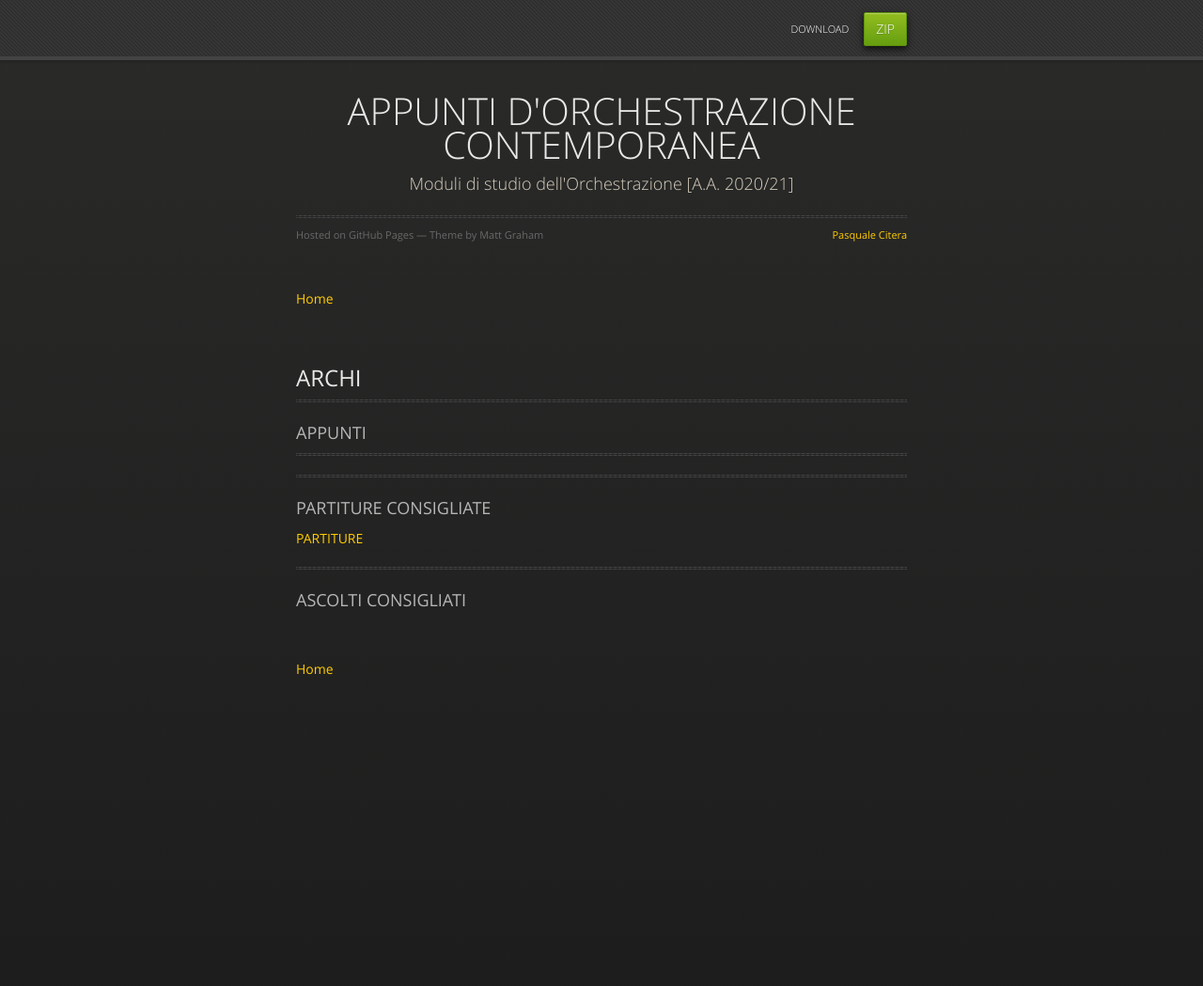
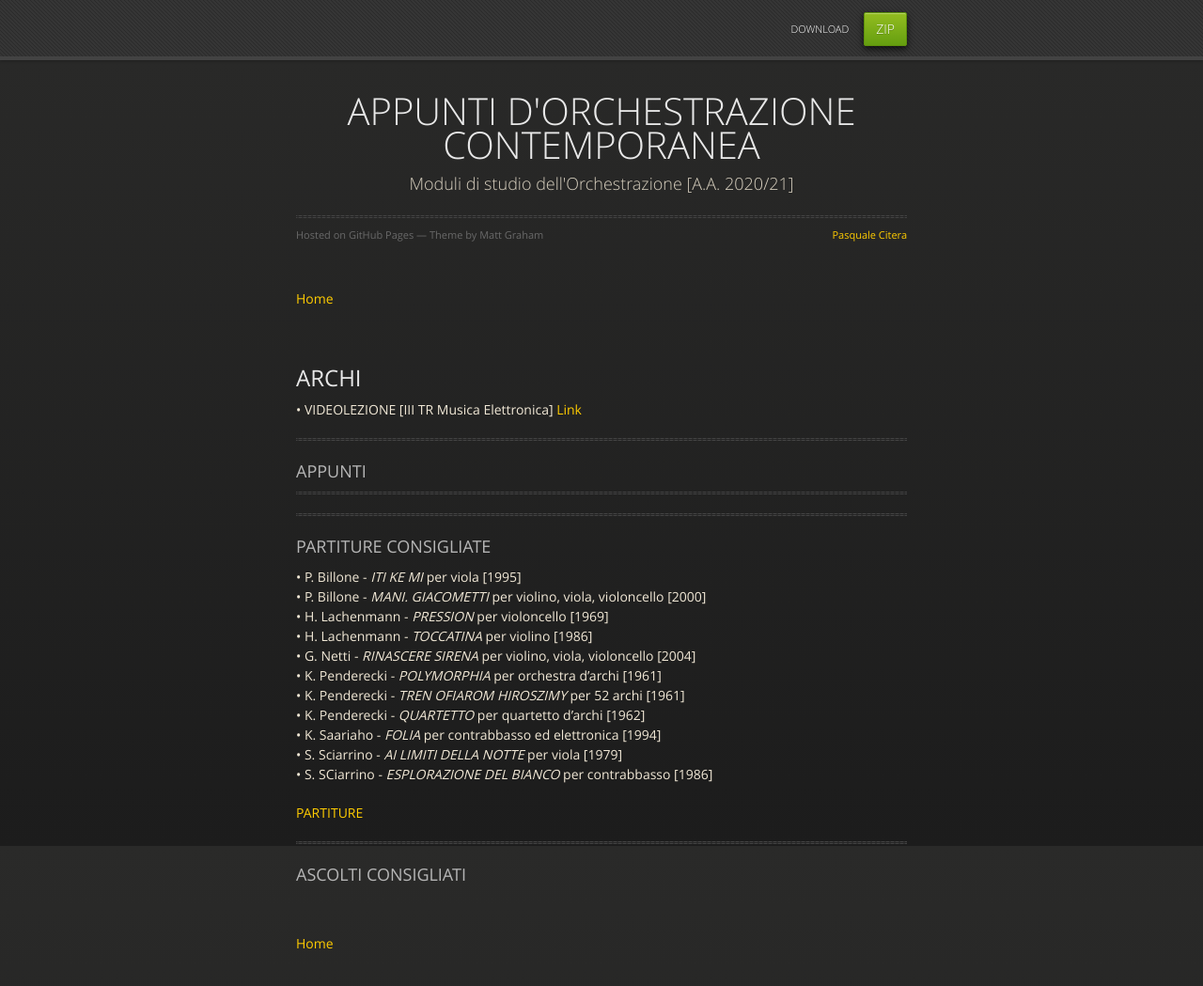
Before and after one commit to Paxxx/Orchestrazione2021, a Jekyll site: the page built from Lezione06/L06.md, in a window 1280 px wide and 1124 px high. Shown: the top 1049 px of the window at 94% size. Built offline with Jekyll 4.4.1, drawn with Linux system fonts in a browser that asks for light colours.

Commit message:
lezione06

```diff
--- a/Lezione06/L06.md
+++ b/Lezione06/L06.md
@@ -11,10 +11,10 @@ layout: default
 ## ARCHI
 
 
+
+• VIDEOLEZIONE [III TR Musica Elettronica] <a href="https://www.youtube.com/watch?v=yeh3f7X0qPI" target="_blank">Link</a>
+
 <!--
-• VIDEOLEZIONE [III TR Musica Elettronica] <a href="https://www.youtube.com/watch?v=M7hKjbZFPDo" target="_blank">Link</a>
-
-
 • VIDEOLEZIONE [III TR Musica Applicata] <a href="https://www.youtube.com/watch?v=3ZS0q8YuaxQ" target="_blank">Link</a>
 
 
@@ -65,6 +65,17 @@ ______
 
 • G. Grisey - *Anubis et Nout* per clarinetto contrabbasso ( [1985])-->
 
+• P. Billone - *ITI KE MI* per viola  [1995]
+• P. Billone - *MANI. GIACOMETTI* per violino, viola, violoncello  [2000]
+• H. Lachenmann - *PRESSION* per violoncello  [1969]
+• H. Lachenmann - *TOCCATINA* per violino  [1986]
+• G. Netti - *RINASCERE SIRENA* per violino, viola, violoncello  [2004]
+• K. Penderecki - *POLYMORPHIA* per orchestra d'archi  [1961]
+• K. Penderecki - *TREN OFIAROM HIROSZIMY* per 52 archi  [1961]
+• K. Penderecki - *QUARTETTO* per quartetto d'archi  [1962]
+• K. Saariaho - *FOLIA* per contrabbasso ed elettronica  [1994]
+• S. Sciarrino - *AI LIMITI DELLA NOTTE* per viola  [1979]
+• S. SCiarrino - *ESPLORAZIONE DEL BIANCO* per contrabbasso  [1986]
 
 
 
@@ -74,7 +85,16 @@ ______
 
 
 
-<a href=" " target="_blank">PARTITURE</a>
+
+
+
+
+
+
+
+
+
+<a href="https://www.dropbox.com/sh/7erofvcx96h5aao/AACVTihk4p8NpaWb47oi0Yv9a?dl=0" target="_blank">PARTITURE</a>
 
 
 ______
```
